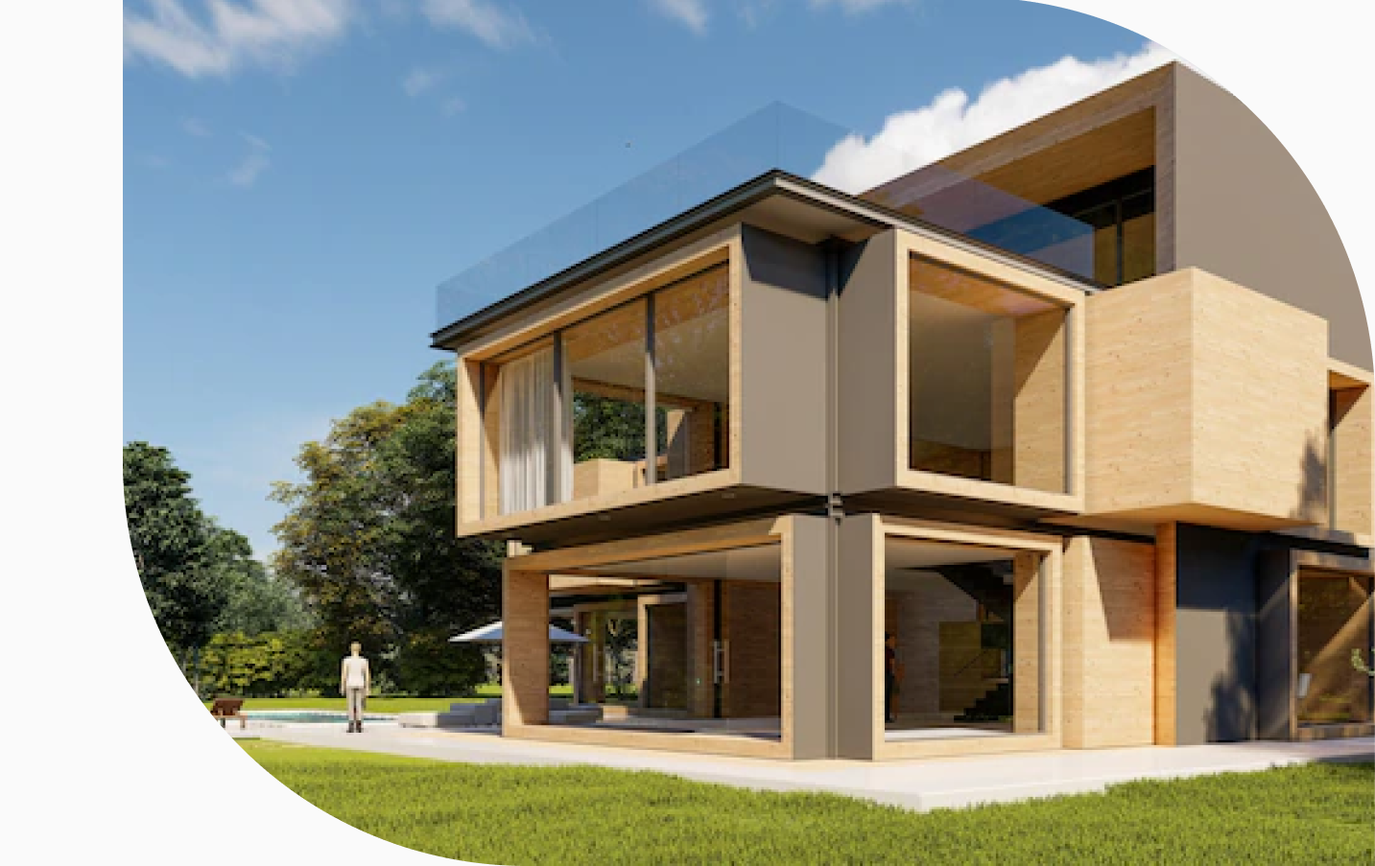
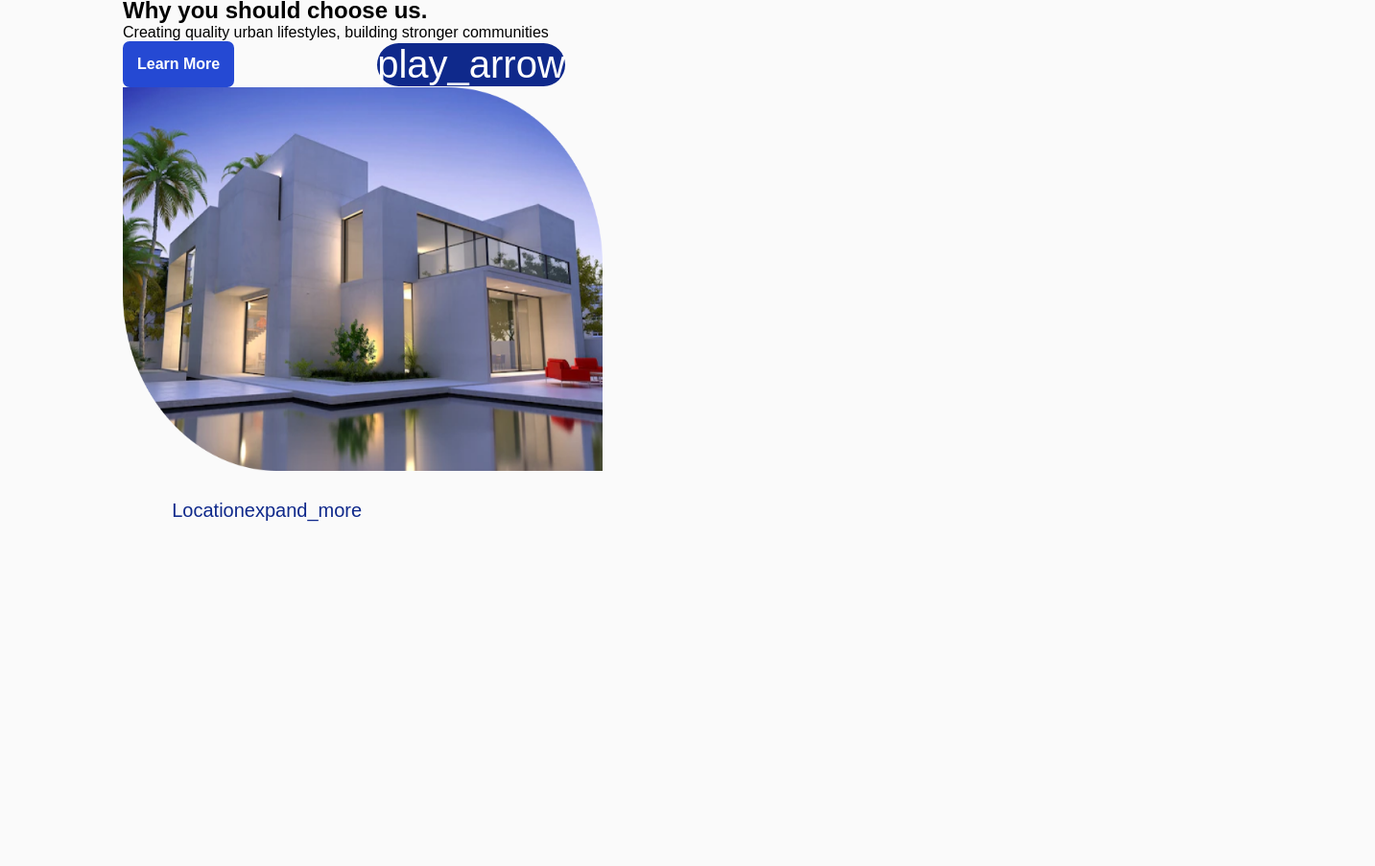
Before and after one commit to Ndiema-S/Project_week_one, a plain HTML site: page index.html in a window 1280 px wide. Shown: the part 1064-1967 px from the top of the page at 96% size, 1433 px wide, since content can reach past the window. After the commit the page ends 1638 px from the top, so only its background shows below. Drawn offline with Linux system fonts and the light colour scheme.

Commit message:
styling modified

```diff
--- a/index.html
+++ b/index.html
@@ -135,7 +135,6 @@
                     <div class="recomendation-section">
                         <div class="recomendation-img">
 
-                            <img src="/image 2.png" alt="">
                         </div>
                         <div class="recomendation-text">
                             <div class="recomendation-title product-title">
@@ -143,6 +142,28 @@
                                 <p class="recomendation-dsn">
                                     Creating quality urban lifestyles, building stronger communities
                                 </p>
+                                <div class="more-btn">
+                                    <button id="more-btn" class="btn">Learn More</button>
+
+                                    <span class="material-symbols-rounded icon-edit">
+                                        play_arrow
+                                    </span>
+                                </div>
+                            </div>
+                        </div>
+                        <div class="welcome-img">
+                            <img src="image 1.png"" />
+                        </div>
+                    </div>
+                    <!-- Search House Section -->
+                    <div class="search-section">
+                        <div class="inner-container">
+                            <div class="options-cnt">
+                                <div class="option-icon">
+                                    <label for="Location">Location</label>
+                                    <span class="material-symbols-rounded"> expand_more </span>
+                                </div>
+
 
 
 
```
